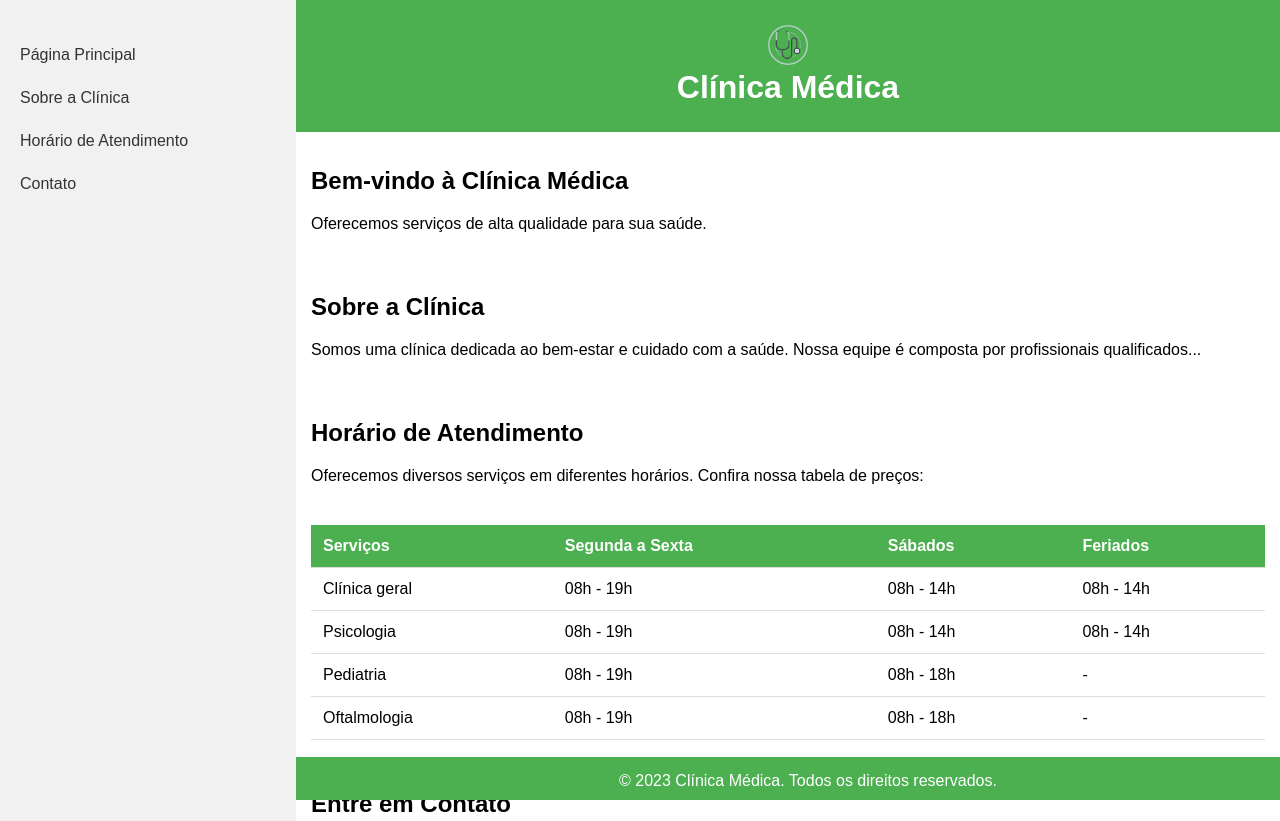
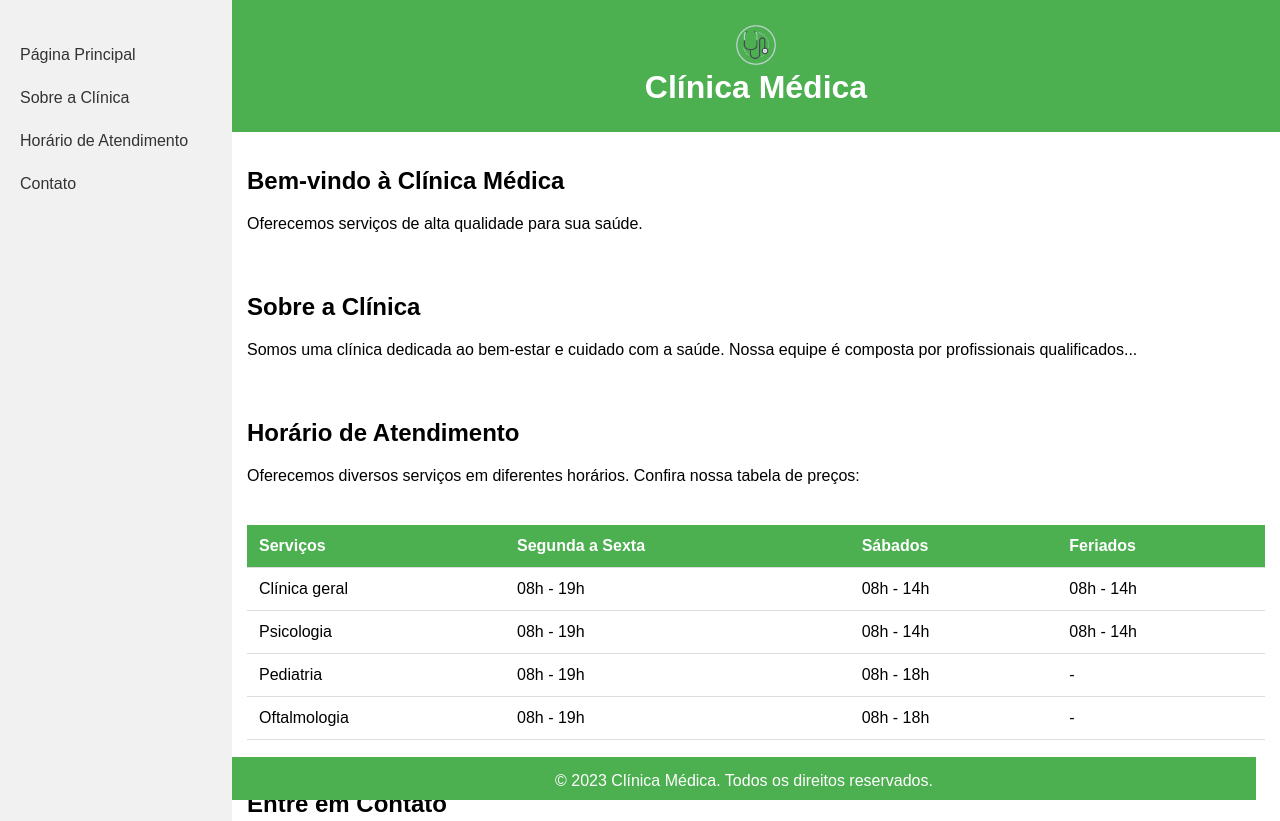
Before and after one commit to pollyanasr/dio-html, a plain HTML site: page projeto2/index.html in a window 1280 px wide. Shown: the top 821 px of the page. Drawn offline with Linux system fonts and the light colour scheme.

Commit message:
atualizacao

```diff
--- a/projeto2/estilo.css
+++ b/projeto2/estilo.css
@@ -31,14 +31,17 @@ section {
 }
 
 .menu {
-    width: 20vw;
+
+    width: 15vw;
     background-color: #f1f1f1;
     padding: 20px;
 }
 
 .menu ul {
+    position: fixed;
     list-style-type: none;
     padding: 0;
+    width: 200px;
 }
 
 .menu a {
@@ -46,6 +49,7 @@ section {
     color: #333;
     display: block;
     padding: 10px 0;
+    width: 200px;
 }
 
 .menu a:hover {
```
Also changed, not shown: projeto1-primeiros-passos/projeto1.html (renamed from projeto1/projeto1.html).
